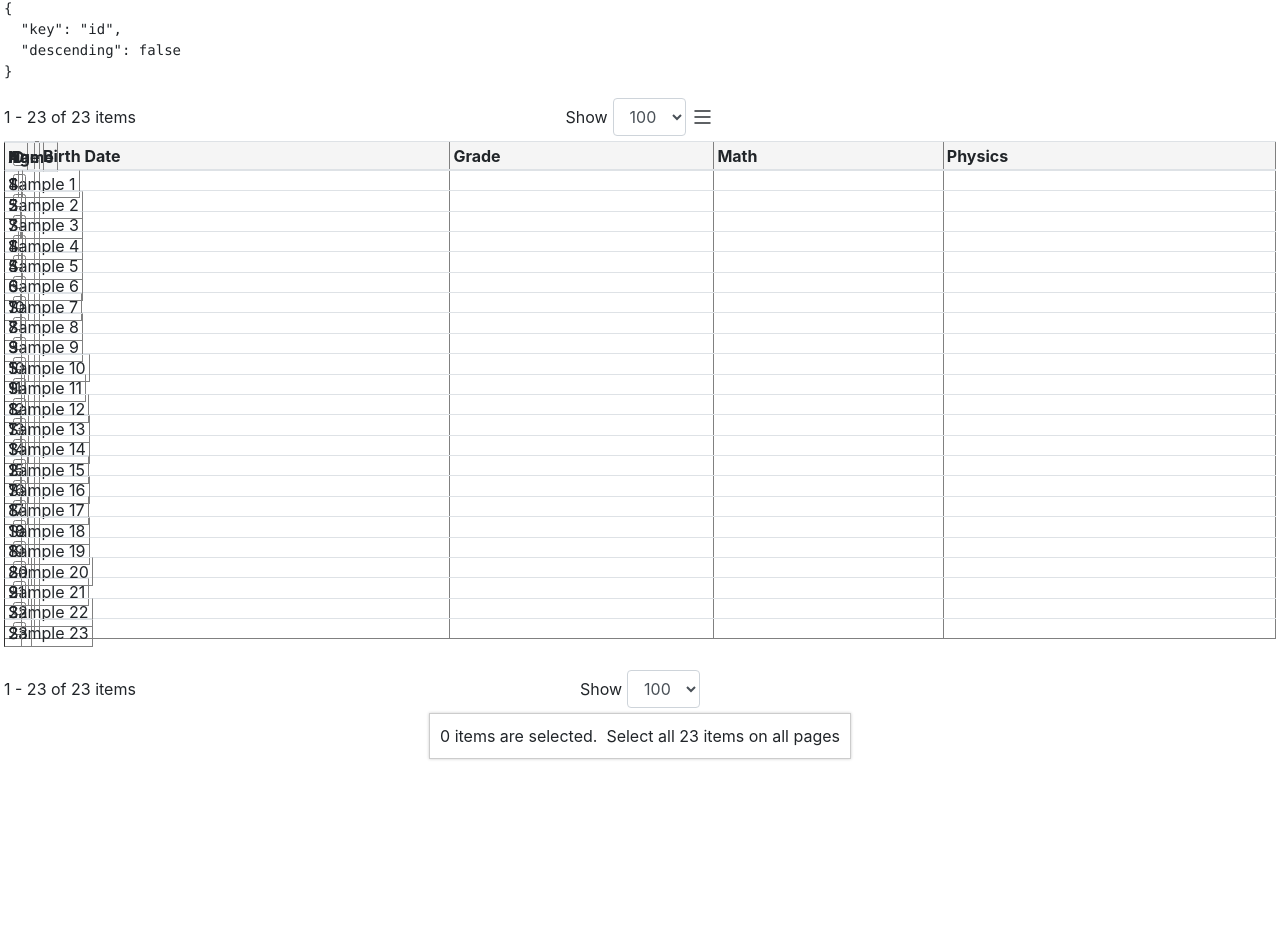
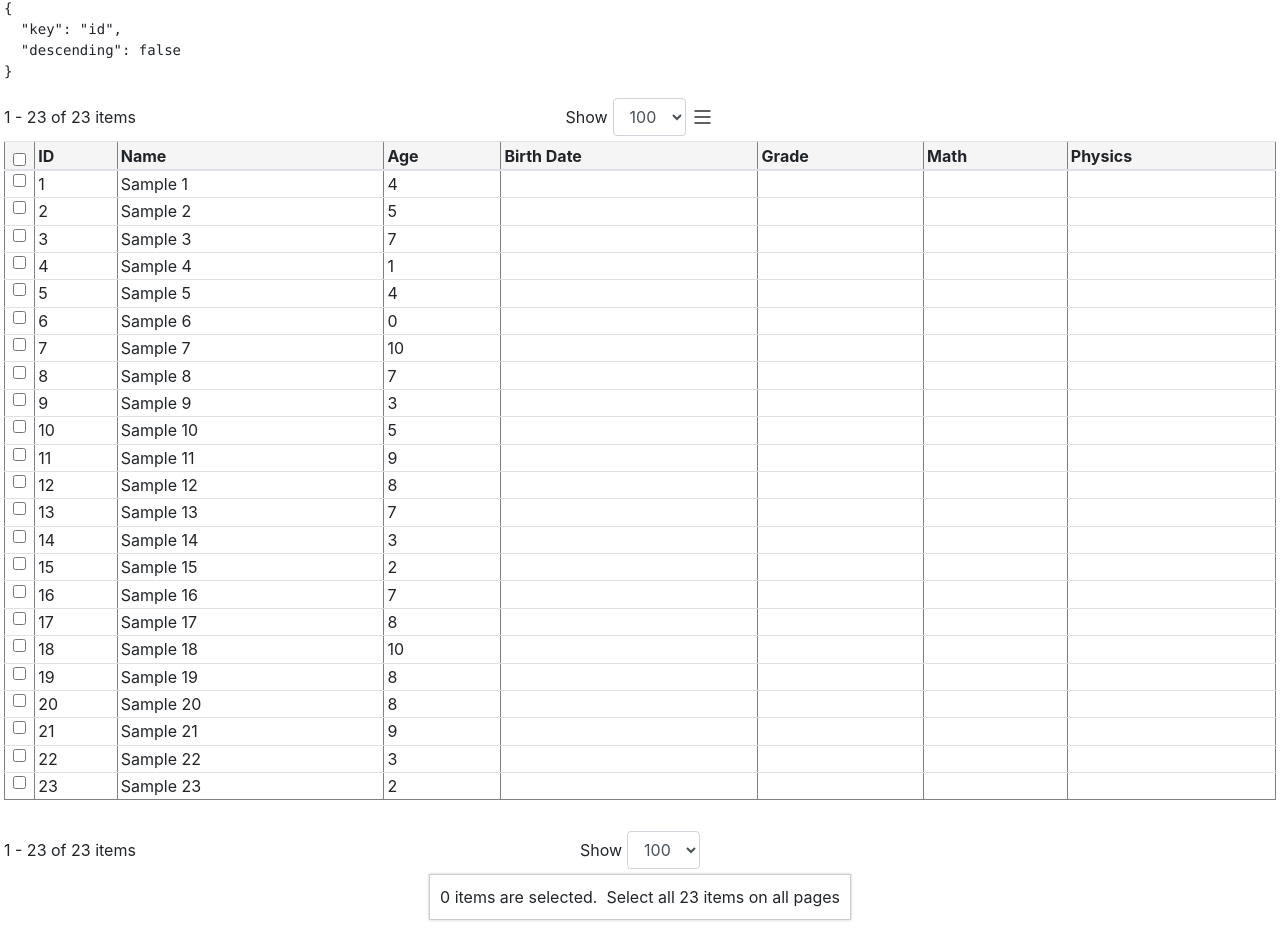
Before and after one commit to huymach91/hm-ngx-simple-table, an Angular app: page / in a window 1280 px wide. Shown: the part 1331-2283 px from the top of the page. Built offline with nearby package versions, Linux system fonts and the light colour scheme.

Commit message:
4 files modified

```diff
--- a/src/app/ngx-simple-table/ngx-fixed-column-table.component.html
+++ b/src/app/ngx-simple-table/ngx-fixed-column-table.component.html
@@ -90,8 +90,6 @@
       </div>
     </div>
   </div>
-  <div class="wrapper">
-    <div class="scroller">
   <ngx-fixed-scrollbar #ngxFixedScrollbar (onScroll)="onScrollX($event)">
     <ng-container content>
       <table
@@ -103,7 +101,7 @@
       >
         <thead *ngIf="config.columns.length">
           <tr class="bg-whitesmoke">
-                <th #columnRef class="text-center">
+            <th class="text-center" #columnRef>
               <input
                 class="check-all-item"
                 type="checkbox"
@@ -114,7 +112,6 @@
             <th
               #columnRef
               *ngFor="let column of config.columns"
-                  [ngClass]="{ 'fixed-column': column?.fixed }"
               [hidden]="hideColumns[column.prop]"
             >
               <div class="column-title" (click)="onSort(column.prop)">
@@ -178,10 +175,7 @@
             </td>
 
             <ng-container *ngFor="let column of config.columns">
-                  <td
-                    [hidden]="hideColumns[column.prop]"
-                    [ngClass]="{ 'fixed-column': column?.fixed }"
-                  >
+              <td [hidden]="hideColumns[column.prop]">
                 {{ item[column.prop] }}
               </td>
             </ng-container>
@@ -190,8 +184,6 @@
       </table>
     </ng-container>
   </ngx-fixed-scrollbar>
-    </div>
-  </div>
 
   <pages
     [currentPage]="currentPage"
--- a/src/app/ngx-simple-table/ngx-fixed-column-table.component.ts
+++ b/src/app/ngx-simple-table/ngx-fixed-column-table.component.ts
@@ -85,8 +85,8 @@ export class NgxFixedColumnTableComponent implements OnInit, AfterViewInit {
   public hideColumns = {};
 
   public scrollerStyle = {
-    width: 0,
-    marginLeft: 0,
+    width: '',
+    marginLeft: '',
   };
   private fixedColumns: Array<INgxSimpleTableColumn>;
 
@@ -99,6 +99,7 @@ export class NgxFixedColumnTableComponent implements OnInit, AfterViewInit {
   @ViewChild('ngxFixedScrollbar') ngxFixedScrollbar: NgxFixedScrollbarComponent;
   @ViewChild('selectAllWrapperRef') selectAllWrapperRef: ElementRef;
   @ViewChild('columnSelectorRef') columnSelectorRef: ElementRef;
+  @ViewChild('scrollerRef') scrollerRef: ElementRef;
 
   constructor() {}
 
@@ -106,14 +107,7 @@ export class NgxFixedColumnTableComponent implements OnInit, AfterViewInit {
     this.fixedColumns = this.config.columns.filter((column) => column?.fixed);
   }
 
-  ngAfterViewInit() {
-    this.columnRef.changes.subscribe(() => {
-      const columns = this.columnRef.filter((column) =>
-        (column.nativeElement as HTMLElement).className.includes('fixed-column')
-      );
-      console.log(columns);
-    });
-  }
+  ngAfterViewInit() {}
 
   @HostListener('document:click', ['$event'])
   public onDocumentClick(event: any) {
--- a/src/app/ngx-simple-table/ngx-simple-table.component.scss
+++ b/src/app/ngx-simple-table/ngx-simple-table.component.scss
@@ -125,17 +125,3 @@
 .text-green {
   color: rgb(16, 150, 16);
 }
-
-.wrapper {
-  position: relative;
-}
-
-.scroller {
-  overflow-x: hidden;
-}
-
-.fixed-column {
-  left: 0;
-  position: absolute !important;
-  top: auto;
-}
--- a/src/app/ngx-simple-table/rezisable-column.direcitve.ts
+++ b/src/app/ngx-simple-table/rezisable-column.direcitve.ts
@@ -53,7 +53,9 @@ export class ResizableColumnDirective implements AfterViewInit {
     this.columns = this.table.querySelectorAll('thead tr th');
     this.columns.forEach((column: any, index: number) => {
       if (index === this.columns.length - 1) return;
-      column.style.setProperty('position', 'relative');
+      if (!column.className.includes('fixed-column')) {
+        column.style.setProperty('position', 'relative');
+      }
       const resizer = this.createResizer();
       column.appendChild(resizer);
     });
```
Lines whose indentation alone changed are shown as unchanged.
